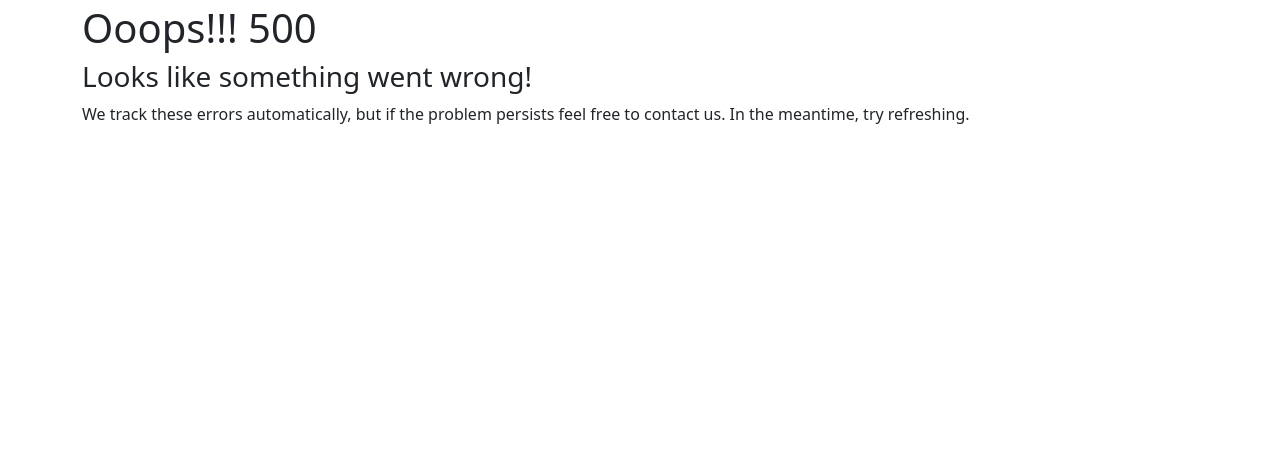
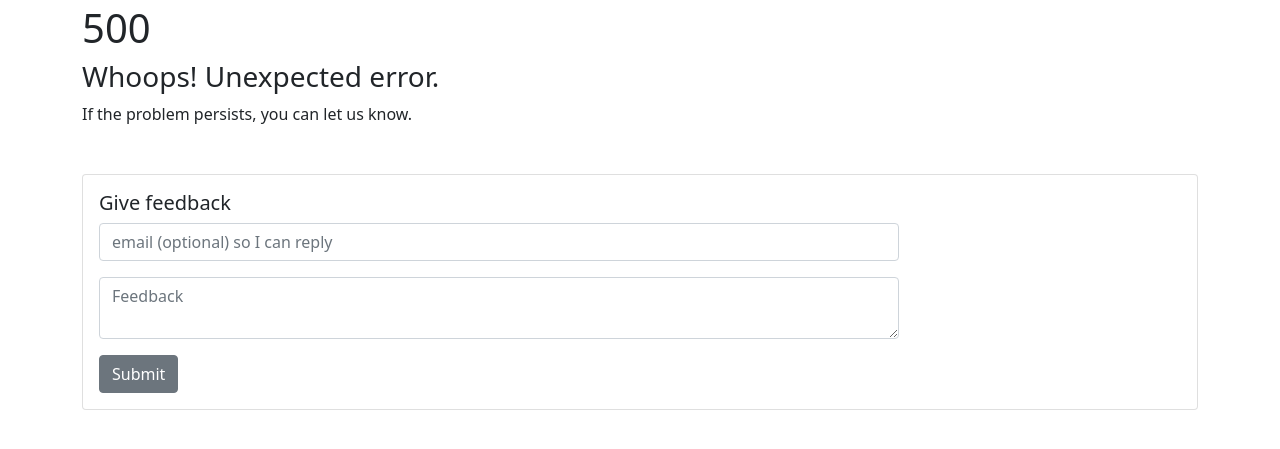
Before and after one commit to tadamcz/value_of_information_webapp, a Django app: template value_of_information_webapp/templates/500.html in a window 1280 px wide. Shown: the part 56-505 px from the top of the page. Run offline with Django 3.2, Linux system fonts and the light colour scheme; the template is opened without the code that fills it, so the values that code supplies are empty; some libraries are stand-ins or nearby versions.

Commit message:
make 500 error page less silly and add feedback form

```diff
--- a/value_of_information_webapp/templates/500.html
+++ b/value_of_information_webapp/templates/500.html
@@ -3,10 +3,13 @@
 {% block title %}Server Error{% endblock %}
 
 {% block content %}
-    <h1>Ooops!!! 500</h1>
+    <h1>500</h1>
 
-    <h3>Looks like something went wrong!</h3>
+    <h3>Whoops! Unexpected error.</h3>
 
-    <p>We track these errors automatically, but if the problem persists feel free to contact us. In the meantime, try
-        refreshing.</p>
+    <p>If the problem persists, you can let us know.</p>
+
+    <div class="mt-5">
+        {% include "components/feedback-form.html" %}
+    </div>
 {% endblock content %}
```
